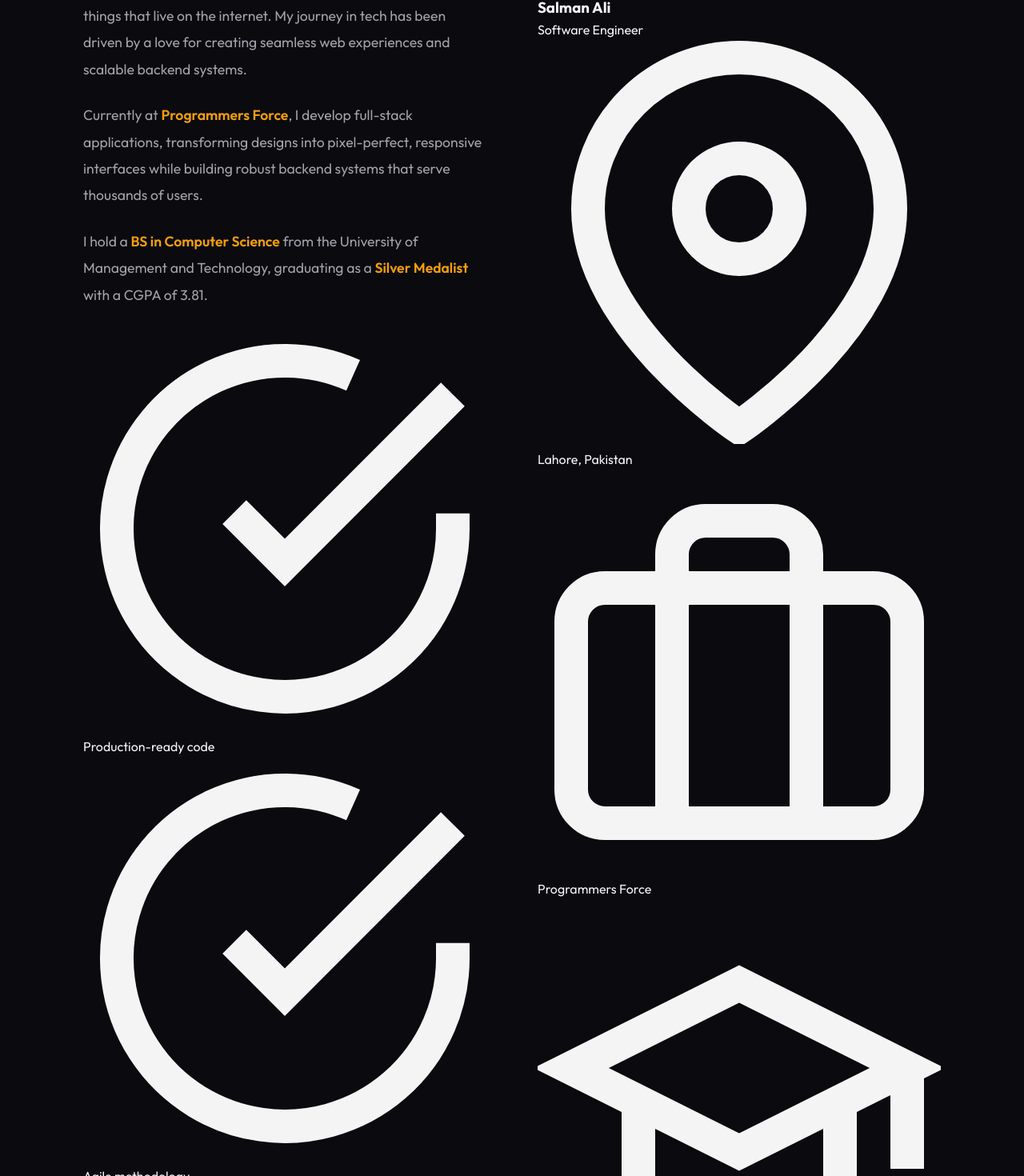
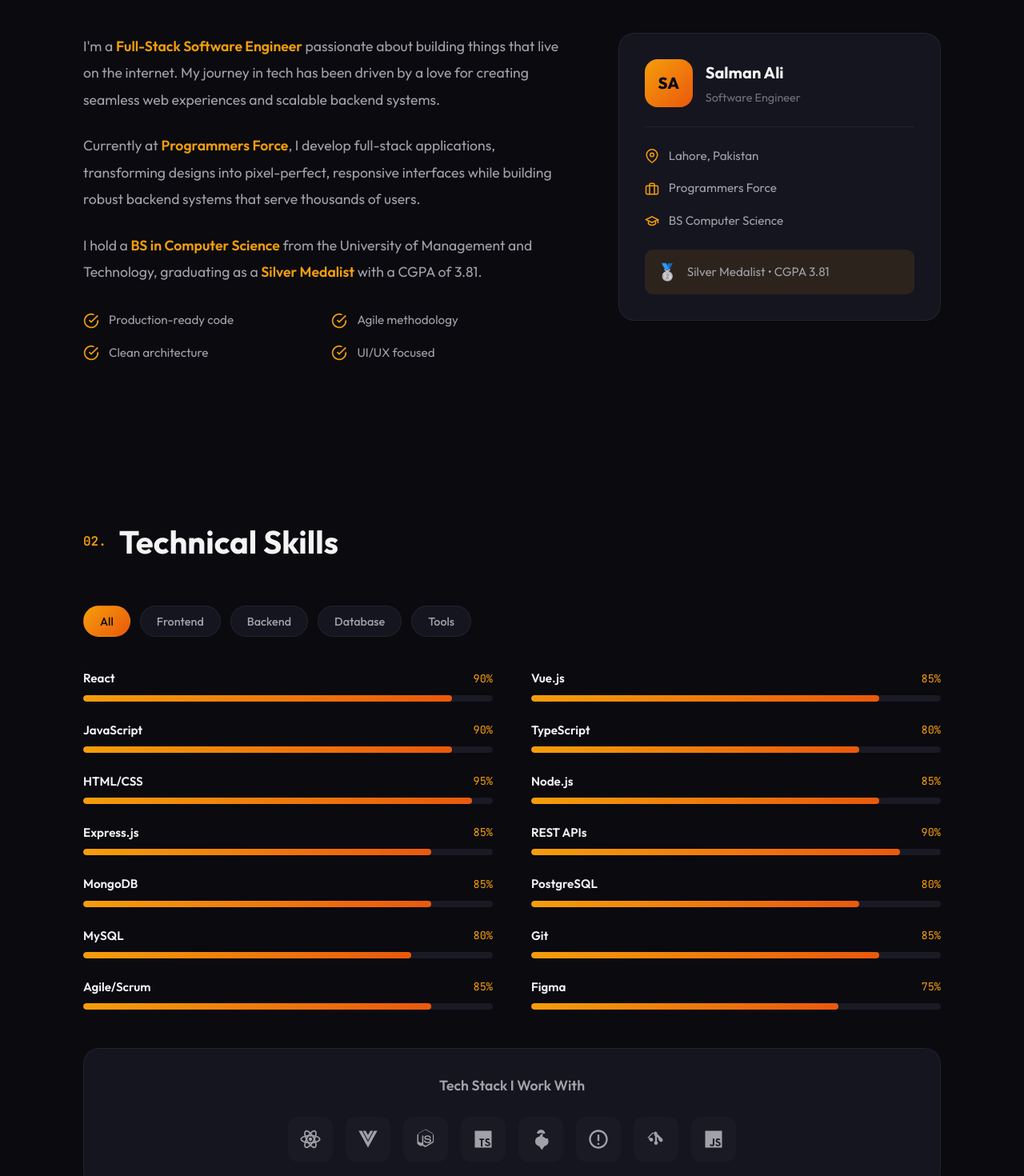
Before and after one commit to SalmanMani86/Resume, a React (Vite) app: page / in a window 1280 px wide. Shown: the part 1066-2536 px from the top of the page at 80% size. Built offline with nearby package versions, Linux system fonts and the light colour scheme.

Commit message:
resume changes

```diff
--- a/src/App.css
+++ b/src/App.css
@@ -201,6 +201,11 @@
   margin-bottom: 2.5rem;
 }
 
+.highlight {
+  color: var(--accent-primary);
+  font-weight: 600;
+}
+
 .hero-cta {
   display: flex;
   gap: 1rem;
@@ -280,6 +285,33 @@
   box-shadow: 0 10px 30px rgba(245, 158, 11, 0.15);
 }
 
+/* Hero Stats */
+.hero-stats {
+  display: flex;
+  gap: 3rem;
+  margin-top: 4rem;
+  padding-top: 2rem;
+  border-top: 1px solid var(--border-color);
+}
+
+.stat-item {
+  display: flex;
+  flex-direction: column;
+  gap: 0.25rem;
+}
+
+.stat-number {
+  font-size: 2rem;
+  font-weight: 800;
+  color: var(--accent-primary);
+}
+
+.stat-label {
+  font-size: 0.85rem;
+  color: var(--text-muted);
+  font-weight: 500;
+}
+
 .scroll-indicator {
   position: absolute;
   bottom: 2rem;
@@ -319,7 +351,7 @@
 /* ===== ABOUT SECTION ===== */
 .about-content {
   display: grid;
-  grid-template-columns: 1fr 1fr;
+  grid-template-columns: 1.2fr 0.8fr;
   gap: 4rem;
   align-items: start;
 }
@@ -331,54 +363,249 @@
   margin-bottom: 1.5rem;
 }
 
-.highlight {
-  color: var(--accent-primary);
-  font-weight: 600;
+.about-highlights {
+  display: grid;
+  grid-template-columns: repeat(2, 1fr);
+  gap: 1rem;
+  margin-top: 2rem;
 }
 
-.skills-grid {
-  display: grid;
-  grid-template-columns: repeat(2, 1fr);
-  gap: 1.5rem;
+.highlight-item {
+  display: flex;
+  align-items: center;
+  gap: 0.75rem;
+  font-size: 0.95rem;
+  color: var(--text-secondary);
 }
 
-.skill-category {
-  padding: 1.5rem;
+.highlight-item svg {
+  width: 20px;
+  height: 20px;
+  color: var(--accent-primary);
+  flex-shrink: 0;
+}
+
+/* About Card */
+.about-card {
   background: var(--bg-card);
   border: 1px solid var(--border-color);
-  border-radius: 16px;
+  border-radius: 20px;
+  padding: 2rem;
   transition: all var(--transition-normal);
 }
 
-.skill-category:hover {
+.about-card:hover {
   border-color: var(--accent-primary);
   transform: translateY(-4px);
   box-shadow: 0 20px 40px rgba(0, 0, 0, 0.3);
 }
 
-.skill-title {
-  font-family: var(--font-mono);
-  font-size: 0.75rem;
-  font-weight: 600;
-  text-transform: uppercase;
-  letter-spacing: 1px;
-  color: var(--accent-primary);
-  margin-bottom: 1rem;
+.about-card-header {
+  display: flex;
+  align-items: center;
+  gap: 1rem;
+  margin-bottom: 1.5rem;
+  padding-bottom: 1.5rem;
+  border-bottom: 1px solid var(--border-color);
 }
 
-.skill-tags {
+.about-avatar {
+  width: 60px;
+  height: 60px;
+  background: var(--gradient-primary);
+  border-radius: 16px;
   display: flex;
+  align-items: center;
+  justify-content: center;
+  font-weight: 800;
+  font-size: 1.25rem;
+  color: var(--bg-primary);
+}
+
+.about-info h3 {
+  font-size: 1.25rem;
+  font-weight: 700;
+  margin-bottom: 0.25rem;
+}
+
+.about-info p {
+  font-size: 0.9rem;
+  color: var(--text-muted);
+}
+
+.about-card-body {
+  display: flex;
+  flex-direction: column;
+  gap: 1rem;
+}
+
+.info-row {
+  display: flex;
+  align-items: center;
+  gap: 0.75rem;
+  font-size: 0.95rem;
+  color: var(--text-secondary);
+}
+
+.info-row svg {
+  width: 18px;
+  height: 18px;
+  color: var(--accent-primary);
+  flex-shrink: 0;
+}
+
+.highlight-row {
+  background: rgba(245, 158, 11, 0.1);
+  padding: 0.75rem 1rem;
+  border-radius: 10px;
+  margin-top: 0.5rem;
+}
+
+.highlight-row span:first-child {
+  font-size: 1.25rem;
+}
+
+/* ===== SKILLS SECTION ===== */
+.skills-filter {
+  display: flex;
+  gap: 0.75rem;
+  margin-bottom: 2.5rem;
   flex-wrap: wrap;
+}
+
+.filter-btn {
+  padding: 0.6rem 1.25rem;
+  background: var(--bg-card);
+  border: 1px solid var(--border-color);
+  border-radius: 100px;
+  color: var(--text-secondary);
+  font-family: var(--font-display);
+  font-size: 0.9rem;
+  font-weight: 500;
+  cursor: pointer;
+  transition: all var(--transition-fast);
+}
+
+.filter-btn:hover {
+  border-color: var(--accent-primary);
+  color: var(--text-primary);
+}
+
+.filter-btn.active {
+  background: var(--gradient-primary);
+  border-color: transparent;
+  color: var(--bg-primary);
+}
+
+.skills-bars {
+  display: grid;
+  grid-template-columns: repeat(2, 1fr);
+  gap: 1.5rem 3rem;
+  margin-bottom: 3rem;
+}
+
+.skill-bar-item {
+  display: flex;
+  flex-direction: column;
   gap: 0.5rem;
 }
 
-.skill-tag {
-  padding: 0.4rem 0.8rem;
+.skill-bar-header {
+  display: flex;
+  justify-content: space-between;
+  align-items: center;
+}
+
+.skill-name {
+  font-weight: 600;
+  font-size: 0.95rem;
+}
+
+.skill-percent {
+  font-family: var(--font-mono);
+  font-size: 0.85rem;
+  color: var(--accent-primary);
+}
+
+.skill-bar-track {
+  height: 8px;
   background: var(--bg-tertiary);
-  border-radius: 6px;
-  font-size: 0.85rem;
-  font-weight: 500;
+  border-radius: 10px;
+  overflow: hidden;
+}
+
+.skill-bar-fill {
+  height: 100%;
+  background: var(--gradient-primary);
+  border-radius: 10px;
+}
+
+/* Tech Stack Visual */
+.tech-stack-visual {
+  background: var(--bg-card);
+  border: 1px solid var(--border-color);
+  border-radius: 20px;
+  padding: 2rem;
+  text-align: center;
+}
+
+.stack-title {
+  font-size: 1.1rem;
+  font-weight: 600;
+  margin-bottom: 1.5rem;
   color: var(--text-secondary);
+}
+
+.tech-icons {
+  display: flex;
+  justify-content: center;
+  gap: 1rem;
+  flex-wrap: wrap;
+}
+
+.tech-icon-item {
+  width: 56px;
+  height: 56px;
+  display: flex;
+  align-items: center;
+  justify-content: center;
+  background: var(--bg-tertiary);
+  border-radius: 12px;
+  color: var(--text-secondary);
+  transition: all var(--transition-normal);
+  position: relative;
+  cursor: pointer;
+}
+
+.tech-icon-item:hover {
+  color: var(--accent-primary);
+  transform: translateY(-4px);
+  box-shadow: 0 10px 20px rgba(0, 0, 0, 0.3);
+}
+
+.tech-icon-item svg {
+  width: 28px;
+  height: 28px;
+}
+
+.tech-icon-item::after {
+  content: attr(data-tooltip);
+  position: absolute;
+  bottom: -30px;
+  left: 50%;
+  transform: translateX(-50%);
+  background: var(--bg-tertiary);
+  padding: 0.25rem 0.5rem;
+  border-radius: 4px;
+  font-size: 0.75rem;
+  white-space: nowrap;
+  opacity: 0;
+  pointer-events: none;
+  transition: opacity var(--transition-fast);
+}
+
+.tech-icon-item:hover::after {
+  opacity: 1;
 }
 
 /* ===== EXPERIENCE SECTION ===== */
@@ -453,6 +680,12 @@
   color: var(--accent-primary);
 }
 
+.location-name {
+  font-size: 0.85rem;
+  color: var(--text-muted);
+  margin-top: 0.25rem;
+}
+
 .period {
   font-family: var(--font-mono);
   font-size: 0.85rem;
@@ -487,7 +720,7 @@
 /* ===== PROJECTS SECTION ===== */
 .projects-grid {
   display: grid;
-  grid-template-columns: repeat(auto-fit, minmax(340px, 1fr));
+  grid-template-columns: repeat(2, 1fr);
   gap: 1.5rem;
 }
 
@@ -521,6 +754,21 @@
   color: var(--accent-primary);
 }
 
+.project-links {
+  display: flex;
+  align-items: center;
+  gap: 0.75rem;
+}
+
+.project-link {
+  color: var(--text-muted);
+  transition: color var(--transition-fast);
+}
+
+.project-link:hover {
+  color: var(--accent-primary);
+}
+
 .project-status {
   font-family: var(--font-mono);
   font-size: 0.7rem;
@@ -549,14 +797,30 @@
   font-size: 0.95rem;
   color: var(--text-secondary);
   line-height: 1.7;
-  flex-grow: 1;
   margin-bottom: 1.5rem;
+}
+
+.project-features {
+  display: flex;
+  flex-wrap: wrap;
+  gap: 0.5rem;
+  margin-bottom: 1rem;
+}
+
+.feature-tag {
+  font-size: 0.75rem;
+  font-weight: 600;
+  padding: 0.3rem 0.6rem;
+  background: rgba(245, 158, 11, 0.1);
+  color: var(--accent-primary);
+  border-radius: 4px;
 }
 
 .project-tech {
   display: flex;
   flex-wrap: wrap;
   gap: 0.5rem;
+  margin-top: auto;
 }
 
 .tech-tag {
@@ -692,6 +956,13 @@
   color: var(--accent-primary);
 }
 
+.contact-cta-group {
+  display: flex;
+  justify-content: center;
+  gap: 1rem;
+  flex-wrap: wrap;
+}
+
 /* ===== FOOTER ===== */
 .footer {
   text-align: center;
@@ -716,12 +987,16 @@
     gap: 3rem;
   }
 
-  .skills-grid {
+  .skills-bars {
     grid-template-columns: repeat(2, 1fr);
   }
 
   .projects-grid {
     grid-template-columns: repeat(2, 1fr);
+  }
+
+  .hero-stats {
+    gap: 2rem;
   }
 }
 
@@ -761,10 +1036,6 @@
     font-size: 1rem;
   }
 
-  .section {
-    padding: 4rem 1.5rem;
-  }
-
   .hero-cta {
     flex-direction: column;
   }
@@ -779,27 +1050,31 @@
     justify-content: center;
   }
 
-  .social-link {
-    width: 44px;
-    height: 44px;
+  .hero-stats {
+    flex-wrap: wrap;
+    justify-content: center;
+    gap: 1.5rem;
   }
 
-  .scroll-indicator {
-    display: none;
+  .stat-item {
+    text-align: center;
+    min-width: 120px;
   }
 
-  .skills-grid {
-    grid-template-columns: repeat(2, 1fr);
-    gap: 1rem;
+  .section {
+    padding: 4rem 1.5rem;
   }
 
-  .skill-category {
-    padding: 1.25rem;
+  .about-highlights {
+    grid-template-columns: 1fr;
   }
 
-  .skill-tag {
-    font-size: 0.8rem;
-    padding: 0.35rem 0.65rem;
+  .skills-bars {
+    grid-template-columns: 1fr;
+  }
+
+  .skills-filter {
+    justify-content: center;
   }
 
   .timeline {
@@ -822,33 +1097,8 @@
     flex-direction: column;
   }
 
-  .company-name {
-    font-size: 1.2rem;
-  }
-
-  .highlights li {
-    font-size: 0.9rem;
-  }
-
   .projects-grid {
     grid-template-columns: 1fr;
-  }
-
-  .project-card {
-    padding: 1.5rem;
-  }
-
-  .project-icon {
-    width: 40px;
-    height: 40px;
-  }
-
-  .project-name {
-    font-size: 1.2rem;
-  }
-
-  .project-description {
-    font-size: 0.9rem;
   }
 
   .education-card {
@@ -859,33 +1109,11 @@
 
   .education-icon {
     margin: 0 auto;
-    width: 64px;
-    height: 64px;
-  }
-
-  .education-icon svg {
-    width: 32px;
-    height: 32px;
-  }
-
-  .education-content h3 {
-    font-size: 1.25rem;
   }
 
   .education-meta {
     justify-content: center;
     flex-direction: column;
-    gap: 0.75rem;
-  }
-
-  .education-meta span {
-    font-size: 0.8rem;
-    padding: 0.4rem 0.8rem;
-  }
-
-  .contact-text {
-    font-size: 1rem;
-    padding: 0 1rem;
   }
 
   .contact-links {
@@ -895,17 +1123,14 @@
 
   .contact-item {
     justify-content: center;
-    padding: 0.9rem 1.25rem;
-    font-size: 0.9rem;
   }
 
-  .btn-large {
-    padding: 1rem 2rem;
-    font-size: 1rem;
+  .contact-cta-group {
+    flex-direction: column;
   }
 
-  .footer {
-    padding: 2rem 1.5rem;
+  .scroll-indicator {
+    display: none;
   }
 }
 
@@ -927,15 +1152,6 @@
     font-size: 2.25rem;
   }
 
-  .hero-role {
-    font-size: 0.9rem;
-  }
-
-  .hero-description {
-    font-size: 0.95rem;
-    line-height: 1.7;
-  }
-
   .section {
     padding: 3rem 1rem;
   }
@@ -945,120 +1161,36 @@
     align-items: flex-start;
     gap: 0.5rem;
     font-size: 1.5rem;
-    margin-bottom: 2rem;
   }
 
   .section-title.centered {
     align-items: center;
   }
 
-  .about-text p {
-    font-size: 0.95rem;
+  .stat-number {
+    font-size: 1.5rem;
   }
 
-  .skills-grid {
-    grid-template-columns: 1fr 1fr;
+  .stat-label {
+    font-size: 0.75rem;
+  }
+
+  .tech-icons {
     gap: 0.75rem;
   }
 
-  .skill-category {
-    padding: 1rem;
+  .tech-icon-item {
+    width: 48px;
+    height: 48px;
   }
 
-  .skill-title {
-    font-size: 0.65rem;
-    margin-bottom: 0.75rem;
-  }
-
-  .skill-tag {
-    font-size: 0.75rem;
-    padding: 0.3rem 0.5rem;
-  }
-
-  .timeline-content {
-    padding: 1.25rem;
-  }
-
-  .company-name {
-    font-size: 1.1rem;
-  }
-
-  .role-name {
-    font-size: 0.85rem;
-  }
-
-  .period {
-    font-size: 0.75rem;
-  }
-
-  .highlights li {
-    font-size: 0.85rem;
-    padding-left: 1.25rem;
-  }
-
-  .project-card {
-    padding: 1.25rem;
-  }
-
-  .project-header {
-    margin-bottom: 1rem;
-  }
-
-  .project-status {
-    font-size: 0.65rem;
-    padding: 0.3rem 0.6rem;
-  }
-
-  .project-name {
-    font-size: 1.1rem;
-  }
-
-  .project-description {
-    font-size: 0.85rem;
-    margin-bottom: 1rem;
-  }
-
-  .tech-tag {
-    font-size: 0.7rem;
-  }
-
-  .education-card {
-    padding: 1.5rem 1rem;
-  }
-
-  .education-content h3 {
-    font-size: 1.1rem;
-  }
-
-  .degree {
-    font-size: 0.95rem;
-  }
-
-  .location {
-    font-size: 0.85rem;
-  }
-
-  .contact-text {
-    font-size: 0.95rem;
-    margin-bottom: 2rem;
-  }
-
-  .contact-item {
-    padding: 0.8rem 1rem;
-    font-size: 0.85rem;
-  }
-
-  .contact-item svg {
-    width: 18px;
-    height: 18px;
-  }
-
-  .footer p {
-    font-size: 0.8rem;
+  .tech-icon-item svg {
+    width: 24px;
+    height: 24px;
   }
 }
 
-/* Touch-friendly improvements for mobile */
+/* Touch-friendly improvements */
 @media (hover: none) and (pointer: coarse) {
   .btn:active {
     transform: scale(0.98);
@@ -1071,12 +1203,4 @@
   .social-link:active {
     transform: scale(0.95);
   }
-
-  .contact-item:active {
-    transform: scale(0.98);
-  }
-
-  .skill-category:active {
-    transform: scale(0.98);
-  }
 }
```
Also changed, not shown: src/index.css (line endings or trailing spaces).
